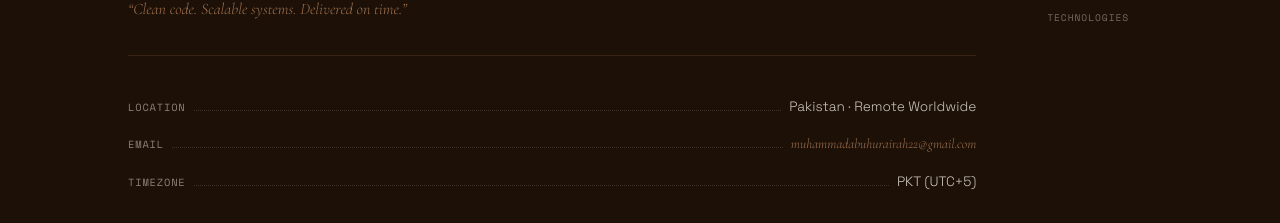
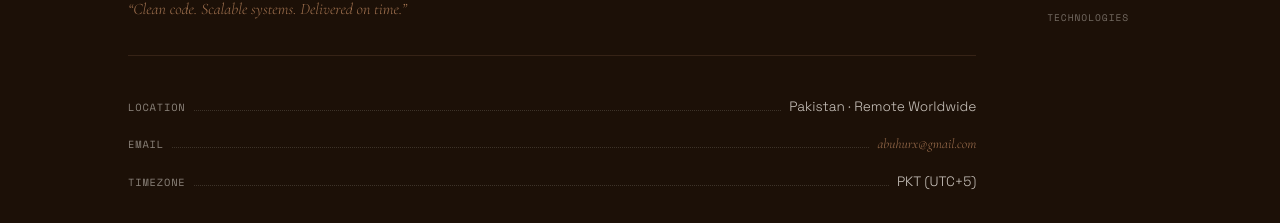
Before and after one commit to ITZ-HURAIRAH18/DevHurairah, a React (Vite) app in the folder portfolio-js/: page / in a window 1280 px wide. Shown: the part 5831-6054 px from the top of the page. Built offline with nearby package versions, Linux system fonts and the light colour scheme.

Commit message:
Edit Mail

```diff
--- a/portfolio-js/src/pages/Contact.jsx
+++ b/portfolio-js/src/pages/Contact.jsx
@@ -83,7 +83,7 @@ const Contact = () => {
     { label: "LOCATION", value: "Pakistan · Remote Worldwide" },
     {
       label: "EMAIL",
-      value: "muhammadabuhurairah22@gmail.com",
+      value: "abuhurx@gmail.com",
       isEmail: true,
     },
     { label: "TIMEZONE", value: "PKT (UTC+5)" },
```
